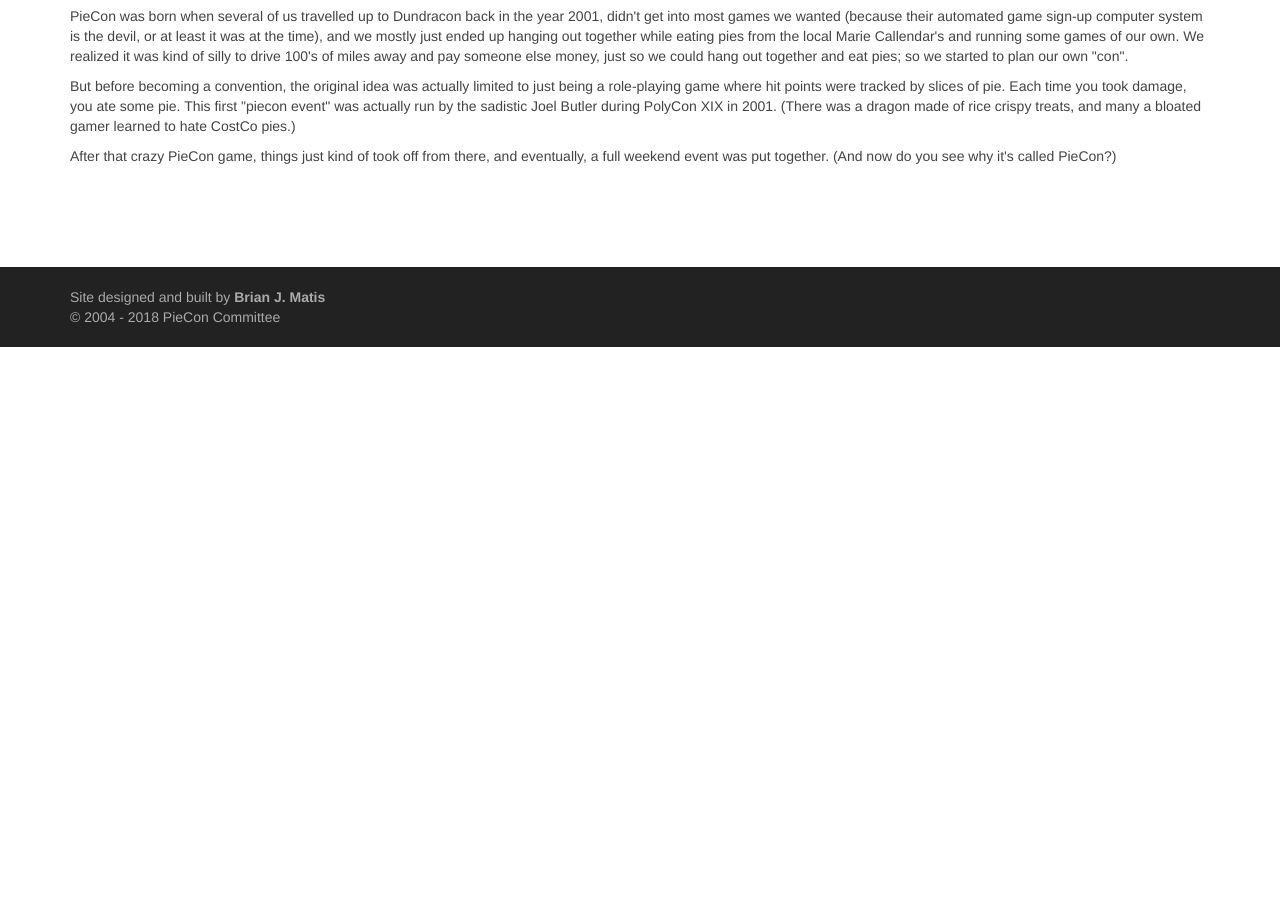
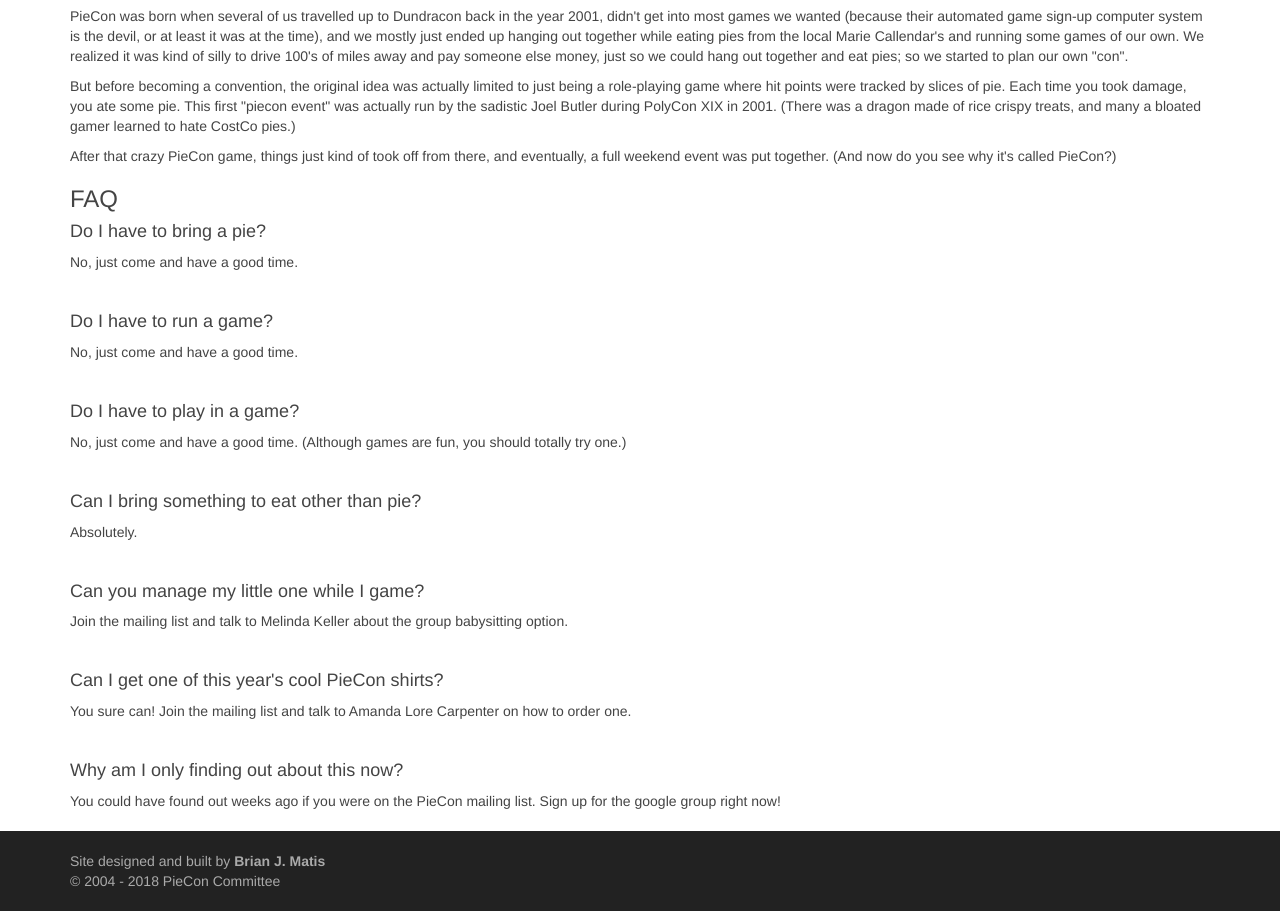
Before and after one commit to bmatis/piecon, a Django app: page /about/ in a window 1280 px wide. Shown: the part 453-1364 px from the top of the page. Before the commit the page ends 800 px from the top, so only its background shows below. Run offline with Django 3.2, Linux system fonts and the light colour scheme; some libraries are stand-ins or nearby versions.

Commit message:
Added FAQ to the About page.

```diff
--- a/main/templates/main/about.html
+++ b/main/templates/main/about.html
@@ -50,4 +50,26 @@
   eventually, a full weekend event was put together. (And now do you see why
   it's called PieCon?)</p>
 
+<h3>FAQ</h3>
+<h4>Do I have to bring a pie?</h4>
+<p>No, just come and have a good time.</p>
+</br>
+<h4>Do I have to run a game?</h4>
+<p>No, just come and have a good time.</p>
+</br>
+<h4>Do I have to play in a game?</h4>
+<p>No, just come and have a good time. (Although games are fun, you should totally try one.)</p>
+</br>
+<h4>Can I bring something to eat other than pie?</h4>
+<p>Absolutely.</p>
+</br>
+<h4>Can you manage my little one while I game?</h4>
+<p>Join the mailing list and talk to Melinda Keller about the group babysitting option.</p>
+</br>
+<h4>Can I get one of this year's cool PieCon shirts?</h4>
+<p>You sure can! Join the mailing list and talk to Amanda Lore Carpenter on how to order one.</p>
+</br>
+<h4>Why am I only finding out about this now?</h4>
+<p>You could have found out weeks ago if you were on the PieCon mailing list. Sign up for the google group right now!</p>
+
 {% endblock content %}
```
